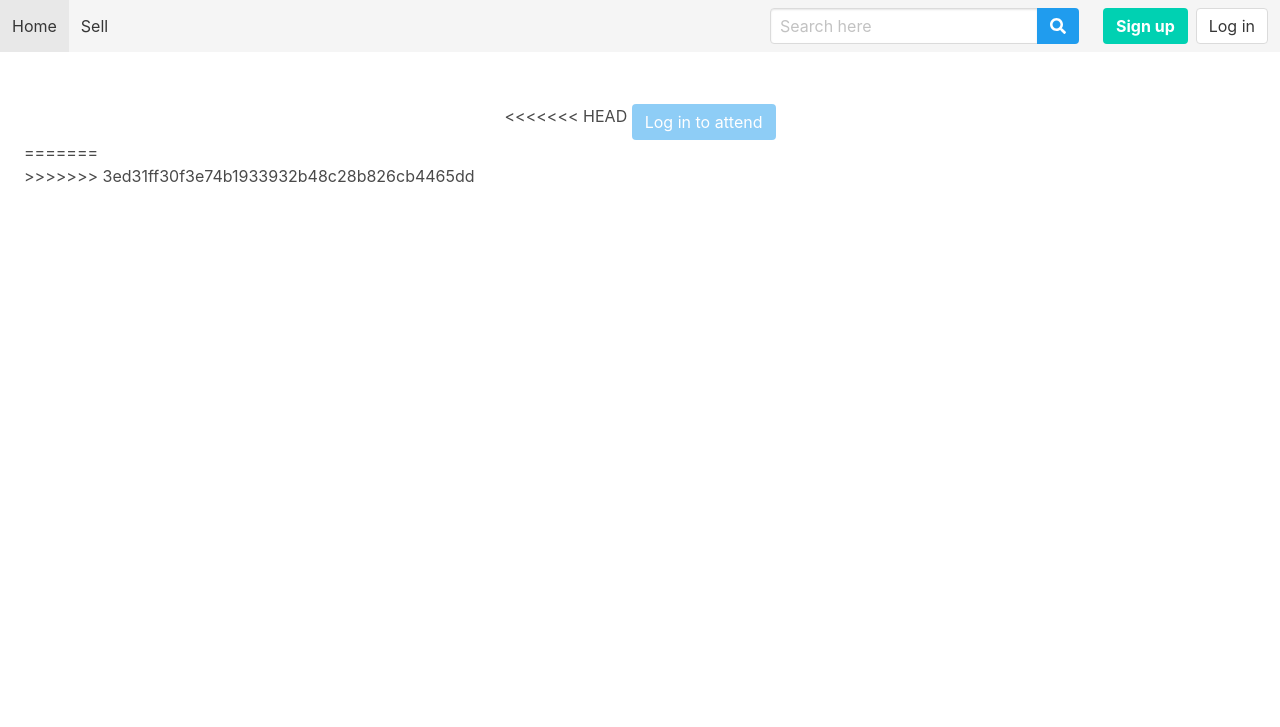
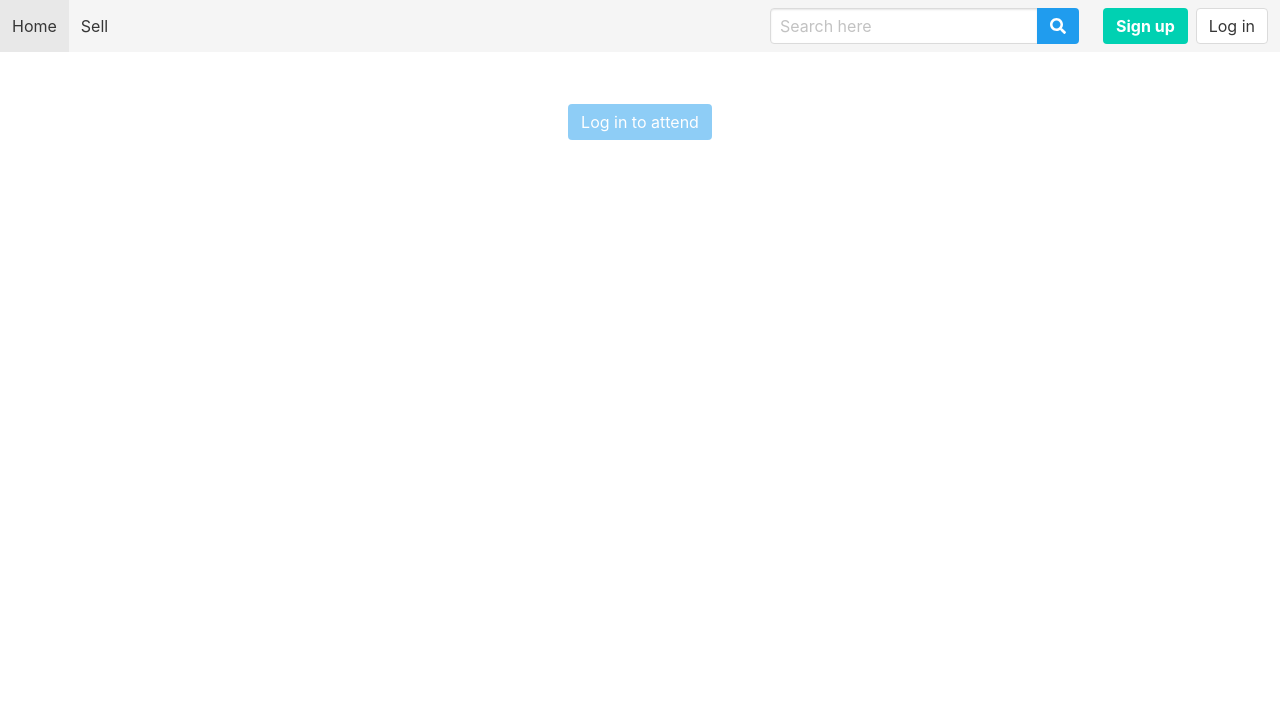
Before and after one commit to ArmaanT/downtown-marketplace, a Django app: template main/templates/main/downtown.html in a window 1280 px wide. Shown: the top 727 px of the page. Run offline with Django 3.2, Linux system fonts and the light colour scheme; the template is opened without the code that fills it, so the values that code supplies are empty; some libraries are stand-ins or nearby versions.

Commit message:
Fix merge

```diff
--- a/main/templates/main/downtown.html
+++ b/main/templates/main/downtown.html
@@ -4,7 +4,6 @@
 <div class="has-text-centered">
   <h1 class="title is-1">{{ downtown.name }}</h1>
   <h1 class="subtitle">{{ downtown.location }}</h1>
-<<<<<<< HEAD
   {% if attending_state == 1 %}
   <a class="button is-primary" onclick="attend(false)"><p><i class="fas fa-check"></i> attending</p></a>
   {% elif attending_state == 2 %}
@@ -77,9 +76,6 @@ function sell(i) {
   xhr.send(urlEncodedData);
 }
 </script>
-=======
-</div>
->>>>>>> 3ed31ff30f3e74b1933932b48c28b826cb4465dd
 {% endblock %}
 
 {% block content %}
@@ -87,11 +83,7 @@ function sell(i) {
 {% for ticket in tickets %}
 <div class="columns">
   <div class="column is-6 is-offset-3">
-<<<<<<< HEAD
     <div class="box" onclick="openModal( {{ ticket.id }} )">
-=======
-    <div class="box">
->>>>>>> 3ed31ff30f3e74b1933932b48c28b826cb4465dd
       <div class="columns">
         <div class="column is-9">
           <strong class="is-size-3">
@@ -107,7 +99,6 @@ function sell(i) {
     </div>
   </div>
 </div>
-<<<<<<< HEAD
 
 <div class="modal" id="ticket-{{ ticket.id }}-modal">
   <div class="modal-background" onclick="closeModal({{ ticket.id }})"></div>
@@ -132,8 +123,6 @@ function sell(i) {
     </footer>
   </div>
 </div>
-=======
->>>>>>> 3ed31ff30f3e74b1933932b48c28b826cb4465dd
 {% endfor %}
 
 {% endblock %}
```
